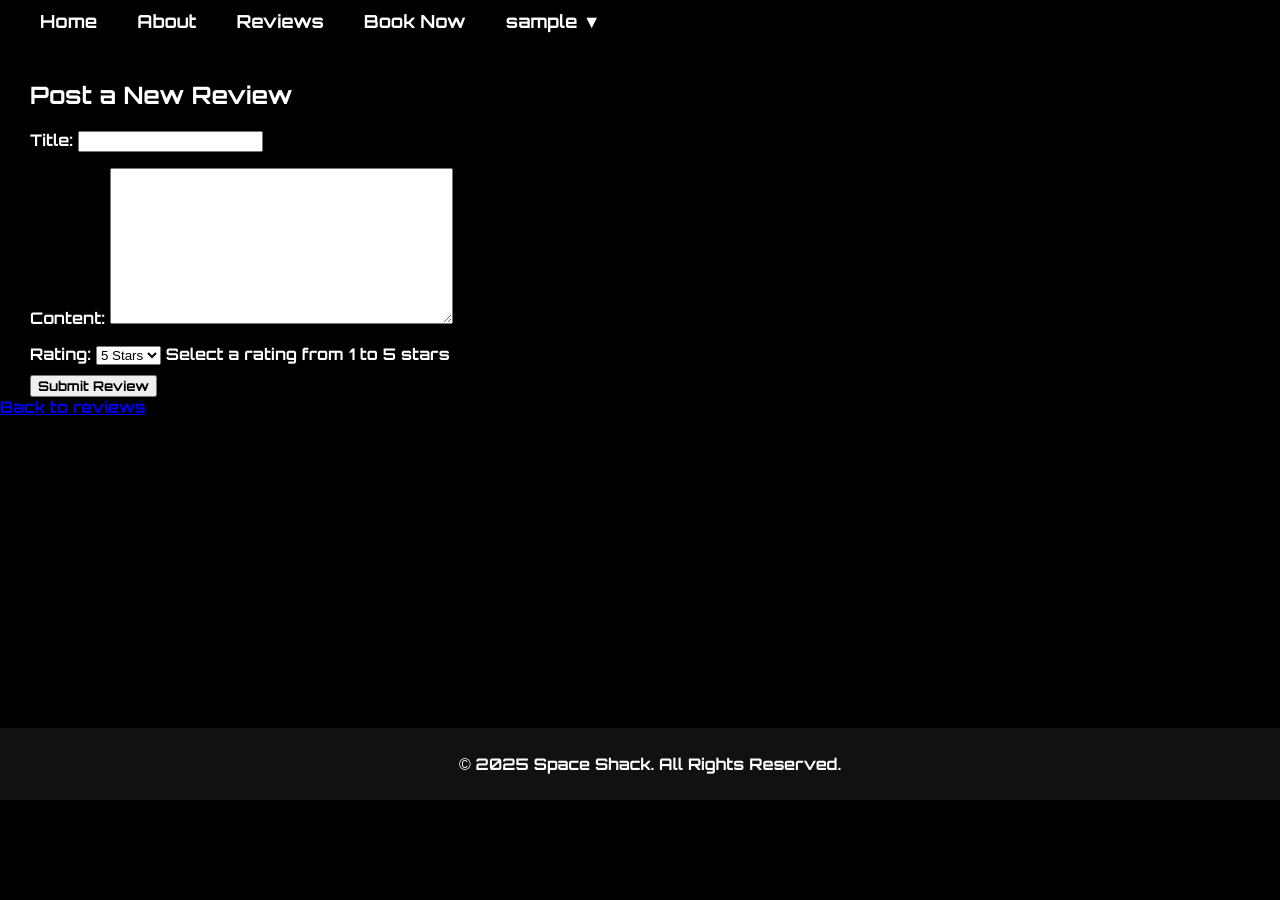
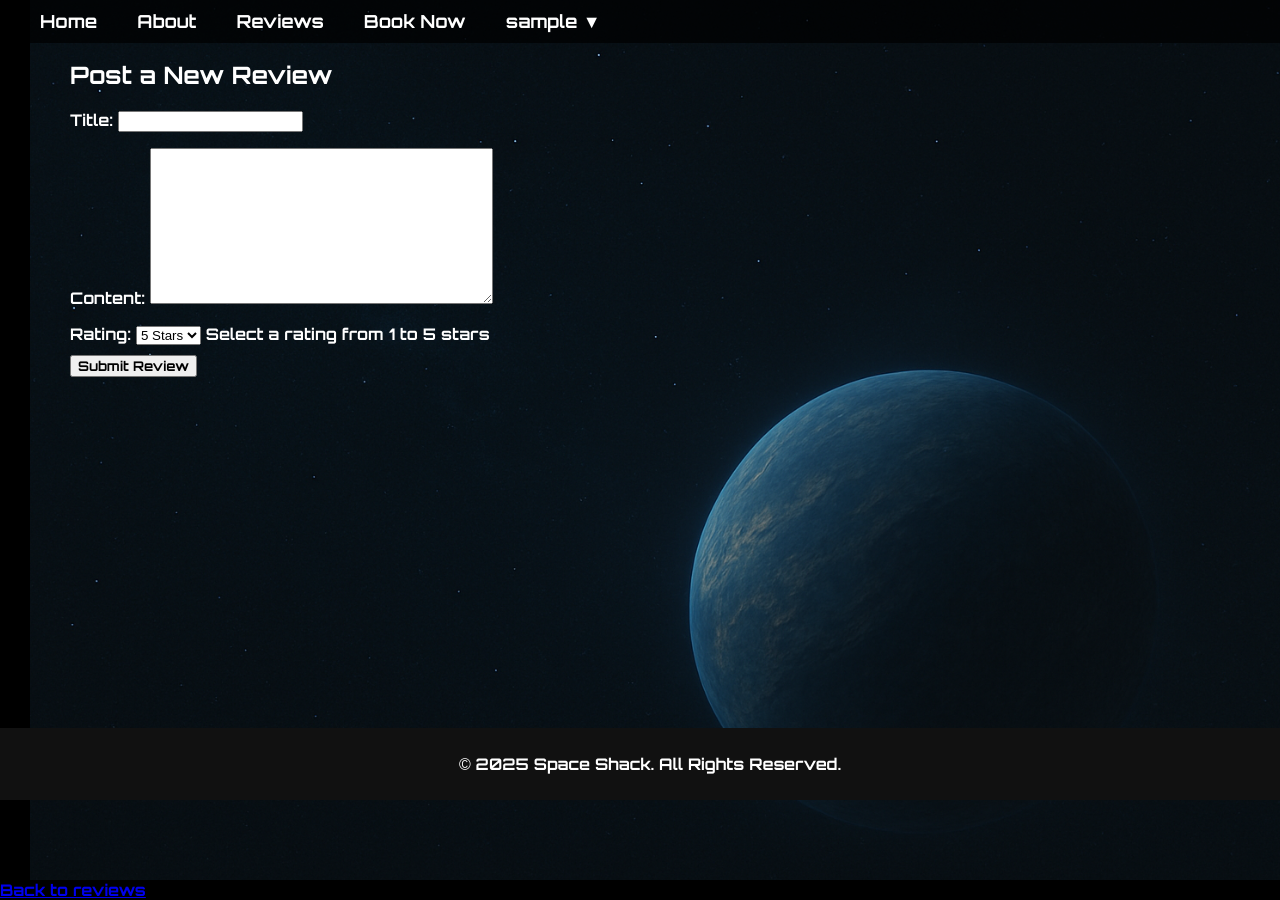
Before and after one commit to ccrd1711/space_shack, a Django app: page /reviews/add/ in a window 1280 px wide. Before the commit the page ends 800 px from the top, so only its background shows below. Run offline with Django 4.2, Linux system fonts and the light colour scheme; the visitor is signed in with stand-in values (Sample User, id 1).

Commit message:
change previously added file to landscape version for better resolution, add class to more back pages, amend css in two classes for design test

```diff
--- a/bookings/templates/bookings/booking_form.html
+++ b/bookings/templates/bookings/booking_form.html
@@ -3,7 +3,7 @@
 {% block body_class %}class="booking-page"{% endblock %}
 
 {% block content %}
-    <div class="container phaedrus-bg">
+    <div class="container">
         <h1>Book the Space Shack</h1>
 
         <form method="post">
--- a/reviews/templates/reviews/add_review.html
+++ b/reviews/templates/reviews/add_review.html
@@ -1,7 +1,7 @@
 {% extends "base.html" %}
 
 {% block content %}
-  <div class="spacing-top">
+  <div class="spacing-top phaedrus-bg">
     <h2>Post a New Review</h2>
     <form method="post" enctype="multipart/form-data">
       {% csrf_token %}
--- a/reviews/templates/reviews/confirm_delete_comment.html
+++ b/reviews/templates/reviews/confirm_delete_comment.html
@@ -1,6 +1,6 @@
 {% extends 'base.html' %}
 {% block content %}
-  <div class="spacing-top">
+  <div class="spacing-top phaedrus-bg">
     <h1>Delete Comment</h1>
     <p>Are you sure you want to delete this comment?</p>
     <p>"{{ comment.body }}"</p>
--- a/reviews/templates/reviews/confirm_delete_review.html
+++ b/reviews/templates/reviews/confirm_delete_review.html
@@ -1,6 +1,6 @@
 {% extends 'base.html' %}
 {% block content %}
-  <div class="spacing-top">
+  <div class="spacing-top phaedrus.bg">
     <h1>Delete Review</h1>
     <p>Are you sure you want to delete: "{{ review.title }}"?</p>
     <form method="post">
--- a/reviews/templates/reviews/edit_comment.html
+++ b/reviews/templates/reviews/edit_comment.html
@@ -1,6 +1,6 @@
 {% extends 'base.html' %}
 {% block content %}
-  <div class="spacing-top">
+  <div class="spacing-top phaedrus.bg">
     <h1>Edit Comment:</h1>
     <form method="post">
       {% csrf_token %}
--- a/reviews/templates/reviews/edit_review.html
+++ b/reviews/templates/reviews/edit_review.html
@@ -1,6 +1,6 @@
 {% extends 'base.html' %}
 {% block content %}
-  <div class="spacing-top">
+  <div class="spacing-top phaedrus.bg">
     <h1>Edit Review</h1>
     <form method="post">
       {% csrf_token %}
--- a/reviews/templates/reviews/review_detail.html
+++ b/reviews/templates/reviews/review_detail.html
@@ -2,7 +2,7 @@
 {% load static %}
 
 {% block content %}
-<div class="review-detail-container spacing-top">
+<div class="review-detail-container spacing-top phaedrus.bg">
 
     <!-- Review Header -->
     <div class="review-header">
--- a/static/css/style.css
+++ b/static/css/style.css
@@ -18,15 +18,14 @@ button {
     background-position: center;
     background-attachment: fixed;
     height: 100vh;
-    margin: 0;
-    padding: 0;
+    padding: 40px;
 }
 
 /* SPACING ON 9 PAGES LATE IN F.END DEV*/
 
 .spacing-top {
-  margin-top: 80px;
-  margin-left: 30px;
+   /* margin-top: 80px; CONSIDER?? */
+    margin-left: 30px;
 }
 
 
```
Also changed, not shown: static/images/phaedrus-full.png.
